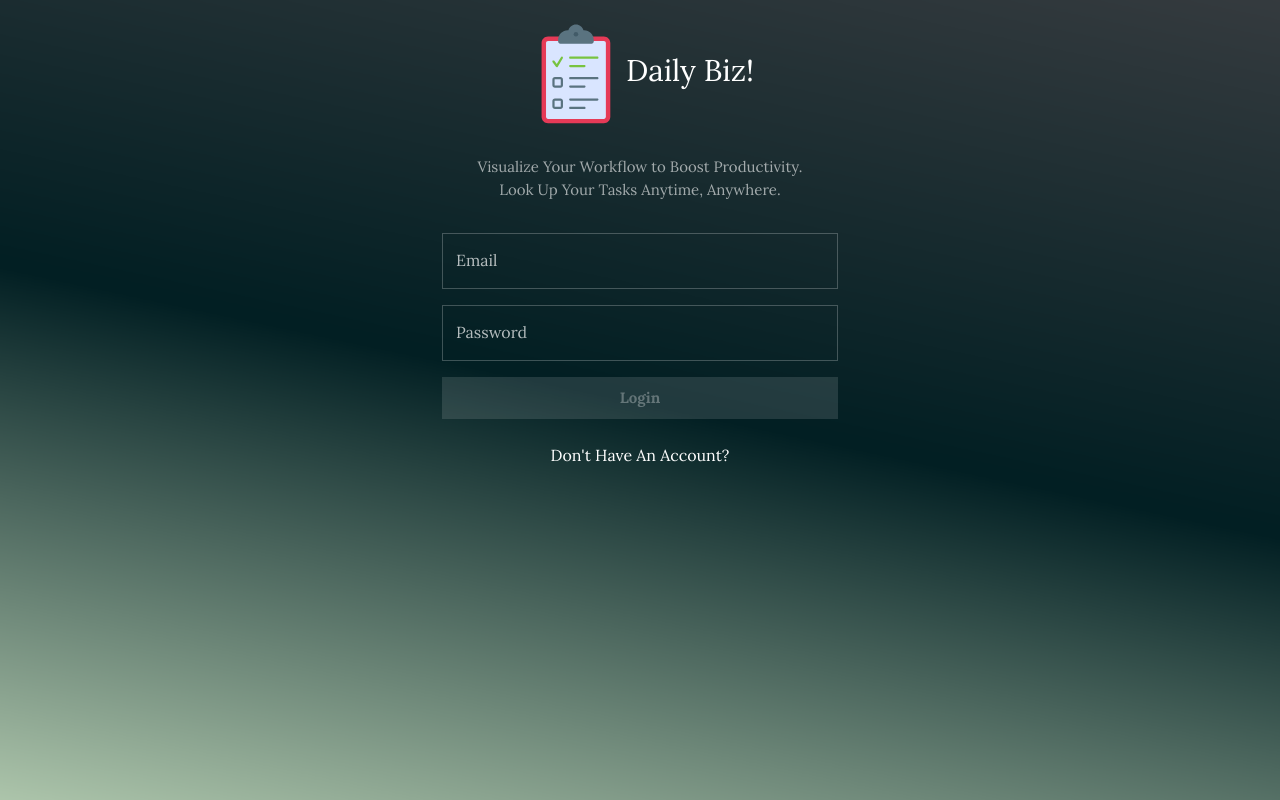
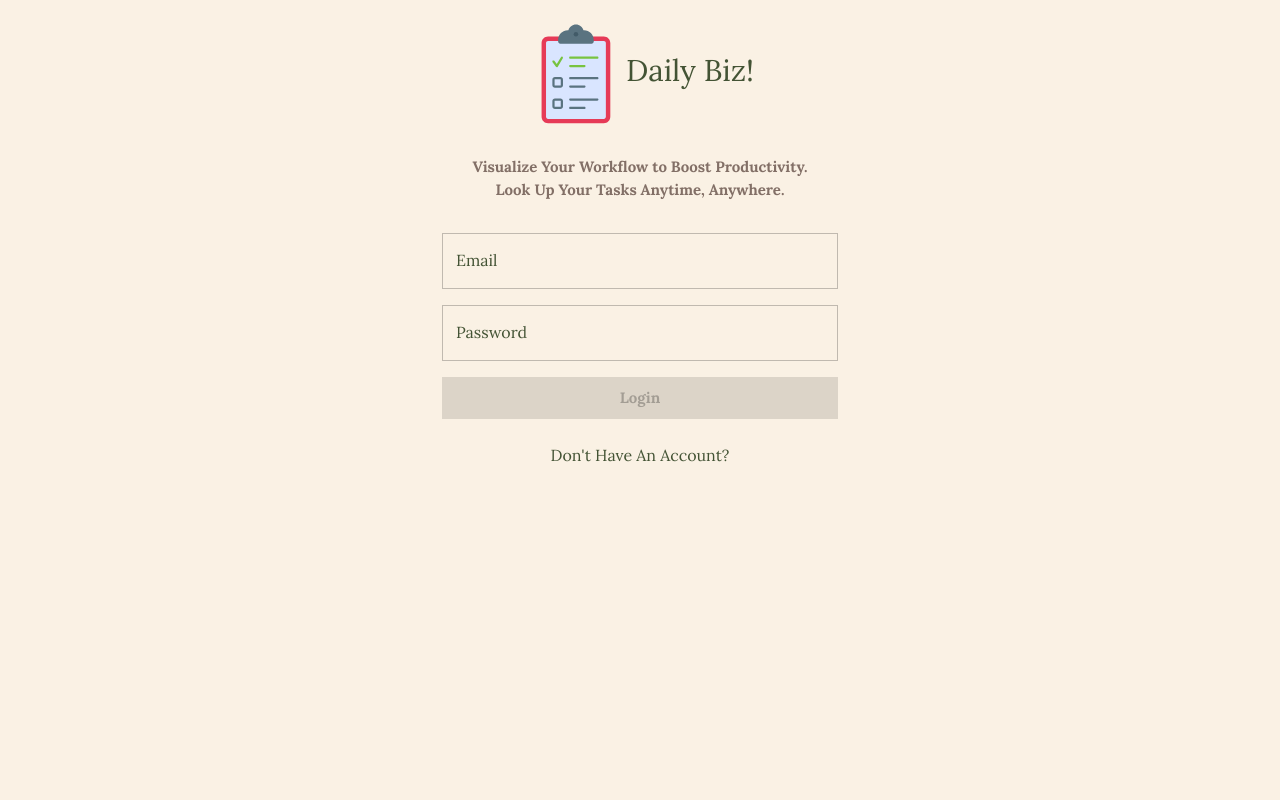
Before and after one commit to marzansamin/marzan-todo-app, a React (Vite) app: page / in a window 1280 px wide. Built offline with nearby package versions, Linux system fonts and the light colour scheme; no server answers.

Commit message:
Theme Modification added

```diff
--- a/src/App.jsx
+++ b/src/App.jsx
@@ -34,10 +34,8 @@ const App = () => {
 
   return (
     <ThemeProvider theme={theme}>
-      <div style={{backgroundImage: `url(${back})`,
-      backgroundSize: 'cover',
-      backgroundPosition: 'center',
-      backgroundRepeat: 'no-repeat',
+      <div style={{
+      // backgroundColor: '#B6C4B6',
       width: '100vw',
       height: '100vh',
       }}>
--- a/src/screens/AuthScreen/index.jsx
+++ b/src/screens/AuthScreen/index.jsx
@@ -47,10 +47,10 @@ const AuthScreen = () => {
         {/* 1st element */}
         <div style={{display:'flex', justifyContent:'center', alignContent:'center'}}>
           <ImageEl sx={{height:100, mt:3}} src={logo} alt="Daily Biz!" />
-          <Typography sx={{fontSize:30, mt:6}}>Daily Biz!</Typography>
+          <Typography sx={{fontSize:30, mt:6,}}>Daily Biz!</Typography>
         </div>
         {/* 2nd element */}
-        <Typography color="rgba(255, 255, 255, 0.6)" sx={{fontSize:15}}>
+        <Typography fontWeight={800} color="#826F66" sx={{fontSize:15}}>
         Visualize Your Workflow to Boost Productivity.
         <br/>Look Up Your Tasks Anytime, Anywhere.
         </Typography>
--- a/src/screens/BoardScreen/AddTaskModal.jsx
+++ b/src/screens/BoardScreen/AddTaskModal.jsx
@@ -1,3 +1,4 @@
+
 /* eslint-disable react/prop-types */
 import { Dialog, Stack, Typography, IconButton, Chip, OutlinedInput, Button, FormControlLabel, RadioGroup, Radio, TextField } from '@mui/material'
 import { DatePicker } from '@mui/x-date-pickers/DatePicker';
--- a/src/screens/BoardScreen/BoardInterface.jsx
+++ b/src/screens/BoardScreen/BoardInterface.jsx
@@ -13,8 +13,11 @@ const BoardInterface = ({boardData, boardId}) => {
   const [tabs, settabs] = useState(structuredClone(boardData));
   const {updateBoardData} = useApp()
 
-  const hadleAddTask = async(text, dueDate, priority) => {
+  const handleAddTask = async(text, dueDate, priority) => {
     const dClone = structuredClone(tabs)
+    if (!dClone[addTaskTo]) {
+      dClone[addTaskTo] = [];
+    }
     dClone[addTaskTo].unshift({text, dueDate, priority, id: crypto.randomUUID()})
     try{
       await updateBoardData(boardId, dClone)
@@ -27,14 +30,15 @@ const BoardInterface = ({boardData, boardId}) => {
 
   return (
     <>
-    {!!addTaskTo && <AddTaskModal tabName={statusMap[addTaskTo]} onClose = {() => setaddTaskTo('')} addTask={hadleAddTask} />}
-      <Grid container px={4} mt={2} spacing={2}>
-        {Object.keys(statusMap).map(status => <BoardTab
-          key={status}
-          tasks={tabs[status]}
-          name={statusMap[status]}
-          addTask={() => setaddTaskTo(status)}
-        />)}
+    {!!addTaskTo && (<AddTaskModal tabName={statusMap[addTaskTo]} onClose = {() => setaddTaskTo('')} addTask={handleAddTask} />)}
+      <Grid container px={4} mt={2} spacing={2} >
+        {Object.keys(statusMap).map(status => (
+          <BoardTab
+            key={status}
+            tasks={tabs[status]}
+            name={statusMap[status]}
+            addTask={() => setaddTaskTo(status)}
+        />))}
       </Grid>
     </>
   )
--- a/src/screens/BoardScreen/BoardTab.jsx
+++ b/src/screens/BoardScreen/BoardTab.jsx
@@ -1,3 +1,4 @@
+// Todo, inprogress, completed, failed
 /* eslint-disable react/prop-types */
 import { Grid, Paper, Stack, Typography, IconButton} from '@mui/material'
 import AddIcon from '@mui/icons-material/AddCircleOutline'
@@ -6,7 +7,7 @@ import Task from './Task'
 const BoardTab = ({name, addTask, tasks}) => {
   return (
     <Grid item xs={3}>
-      <Paper sx={{backgroundColor: 'transparent', backdropFilter: 'blur(5px)', WebkitBackdropFilter: 'blur(5px)'}}>
+      <Paper sx={{backgroundColor: 'transparent', backdropFilter: 'blur(5px)', WebkitBackdropFilter: 'blur(5px)', boxShadow:'3', transition: 'box-shadow 0.3s', '&:hover': { boxShadow: '6px 10px 18px rgba(0, 0, 0, 0.1)' }}}>
         <Stack p={2}>
           <Stack direction='row' alignItems='center' justifyContent='space-between'>
             <Typography fontWeight={400} variant='h6'>{name}</Typography>
--- a/src/screens/BoardScreen/BoardTopBar.jsx
+++ b/src/screens/BoardScreen/BoardTopBar.jsx
@@ -1,3 +1,4 @@
+
 /* eslint-disable react/prop-types */
 import { AppBar, Toolbar, Stack, Typography, IconButton } from '@mui/material'
 import BackIcon from '@mui/icons-material/ArrowBack'
--- a/src/screens/BoardScreen/Task.jsx
+++ b/src/screens/BoardScreen/Task.jsx
@@ -1,16 +1,52 @@
+
 /* eslint-disable no-unused-vars */
 /* eslint-disable react/prop-types */
-import { Stack, Typography, IconButton } from '@mui/material'
+import { Stack, Typography, IconButton, Chip, Avatar } from '@mui/material'
 import DeleteIcon from '@mui/icons-material/Delete'
 import UpdateIcon from '@mui/icons-material/Edit'
+import { useState, useEffect } from 'react'
 
 const Task = ({id, text, dueDate, priority}) => {
+  const [daysRemaining, setDaysRemaining] = useState(null);
+
+  useEffect(() => {
+    if (dueDate) {
+      const today = new Date();
+      const due = new Date(dueDate);
+      const difference = due.getTime() - today.getTime();
+      const days = Math.ceil(difference / (1000 * 60 * 60 * 24));
+      setDaysRemaining(days);
+    }
+  }, [dueDate]);
+
+  const getPriorityLabel = () => {
+    let avatar, color;
+    switch(priority) {
+      case "1":
+        avatar="1",
+        color="#FF6961"
+        return { label: 'High', avatar, color };
+      case "2":
+        avatar="2",
+        color="#8299CB"
+        return { label: 'Mid', avatar, color };
+      case "3":
+        avatar="3",
+        color="#CCE2CB"
+        return { label: 'Low', avatar, color };
+    }
+  };
+
   return (
-    <Stack direction='row' justifyItems='space-between' spacing={1}>
+    <Stack direction='row' justifyItems='space-between' spacing={2}>
       <Stack p={1} border='3px solid' borderColor="#777980" bgcolor="transparent" width='100%'>
         <Typography>{text}</Typography>
-        <Typography>{dueDate}</Typography>
-        <Typography>{priority}</Typography>
+        {/* <Typography>{dueDate}</Typography>
+        <Typography>{priority}</Typography> */}
+        <Stack direction='row' spacing={3}>
+          <Chip size='small' label={daysRemaining !== null ? `${daysRemaining} Days Remaining` : 'Due Today'} sx={{backgroundColor: "#CBAACB"}} />
+          <Chip size='small' label={getPriorityLabel().label} sx={{backgroundColor: getPriorityLabel().color}} />
+        </Stack>
       </Stack>
       <Stack direction='row' spacing={1}>
         <IconButton size='small' ><UpdateIcon /></IconButton>
--- a/src/screens/BoardsScreen/BoardCard.jsx
+++ b/src/screens/BoardsScreen/BoardCard.jsx
@@ -38,7 +38,7 @@ const BoardCard = ({id, name, color, createdAt}) => {
 
   return (
     <Grid item xs={3}>
-          <Paper sx={{backgroundColor: 'transparent', backdropFilter: 'blur(5px)', WebkitBackdropFilter: 'blur(5px)'}}>
+          <Paper sx={{backgroundColor: 'transparent', backdropFilter: 'blur(5px)', WebkitBackdropFilter: 'blur(5px)', boxShadow: '2', transition: 'box-shadow 0.3s', '&:hover': { boxShadow: '6px 10px 18px rgba(0, 0, 0, 0.1)' }}}>
             <Stack p={2} borderLeft='5px solid' borderColor={colors[color]}>
               <Stack direction='row' justifyContent='space-between' alignItems="center">
                 <Box width='50%'>
@@ -65,7 +65,7 @@ const BoardCard = ({id, name, color, createdAt}) => {
               isUpdate
             />
           )}
-        </Grid>
+    </Grid>
     )
 }
 
--- a/src/screens/BoardsScreen/CreateBoardModal.jsx
+++ b/src/screens/BoardsScreen/CreateBoardModal.jsx
@@ -34,7 +34,7 @@ const CreateBoardModal = ({closeModal, board, isUpdate}) => {
           <TextField value={name} onChange={(e) => setname(e.target.value)} label="Plan Name" />
           <Stack spacing={1.5} direction='row'>
             <Typography>Color: </Typography>
-            {colors.map((clr, idx) => <Box sx={{cursor: 'pointer', border: color === idx ? "3px solid #383838" : "none", outline:`2px solid ${clr}`}} onClick={() => setcolor(idx)} key={clr} height={25} width={25} backgroundColor={clr} borderRadius='50%' />)}
+            {colors.map((clr, idx) => <Box sx={{cursor: 'pointer', border: color === idx ? "3px solid #FAF1E4" : "none", outline:`2px solid ${clr}`}} onClick={() => setcolor(idx)} key={clr} height={25} width={25} backgroundColor={clr} borderRadius='50%' />)}
           </Stack>
         </Stack>
         <Button disabled={loading} onClick={handleAction} variant='contained' size='large'>{isUpdate? "Update" : "Create"}</Button>
--- a/src/screens/BoardsScreen/Topbar.jsx
+++ b/src/screens/BoardsScreen/Topbar.jsx
@@ -18,7 +18,7 @@ const Topbar = ({openModal}) => {
         </Stack>
         <Stack direction="row" spacing={2}>
           <Button onClick={openModal} variant='contained'>Create Plan</Button>
-          <Button onClick={() => signOut(auth)} startIcon={<LogOutIcon />} color='inherit'>Logout</Button>
+          <Button onClick={() => signOut(auth)} startIcon={<LogOutIcon />} style={{color:'#435334'}}>Logout</Button>
         </Stack>
       </Toolbar>
     </AppBar>
--- a/src/theme.js
+++ b/src/theme.js
@@ -13,18 +13,21 @@ export const colors = [
 
 const theme = createTheme({
   palette: {
-    mode: 'dark',
+    // mode: 'dark',
     background: {
-      // default: '#1D1F26'
+      default: '#FAF1E4'
     },
     primary: {
-      main: '#BEA4FF'
+      main: '#9EB384'
     },
   },
   components: {
     MuiIconButton: {
       defaultProps: {
         size: 'small',
+        style: {
+          color: '#9EB384'
+        }
       },
     },
     MuiSnackbar: {
@@ -56,6 +59,9 @@ const theme = createTheme({
     h6: {
       fontWeight: 700,
     },
+    allVariants: {
+      color: "#435334"
+    },
   },
   shape: {
     borderRadius: 0,
```
